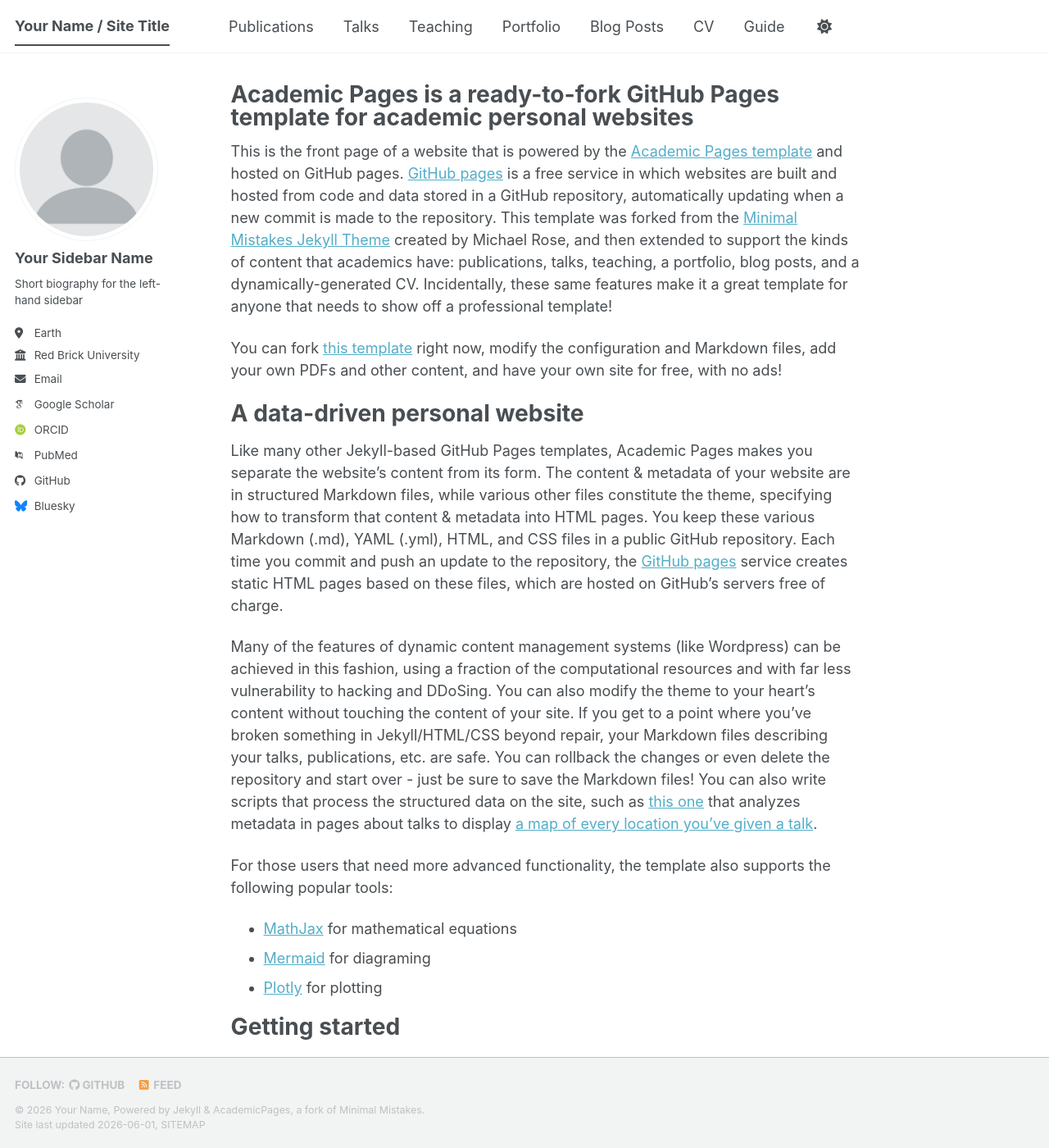
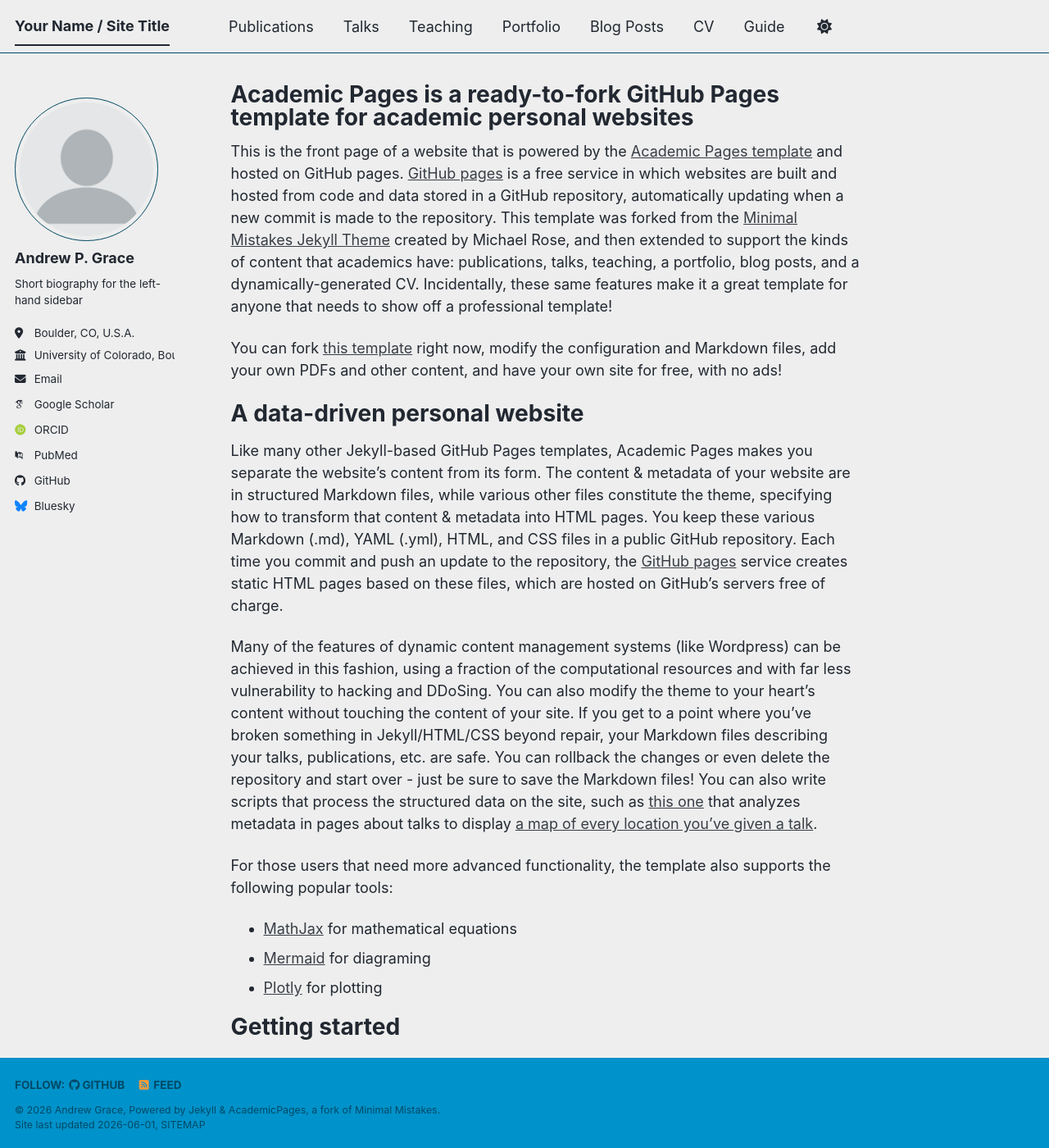
Before and after one commit to andrew-grace/andrew-grace.github.io, a Jekyll site: the page built from _pages/about.md, in a window 1280 px wide and 1400 px high. Shown: the whole window at 82% size. Built offline with Jekyll 4.4.1, drawn with Linux system fonts in a browser that asks for light colours; some web fonts are replaced; a script bundle is joined from its source files by our own code; library files that are not in the unit come from our copies.

Commit message:
Update _config.yml

```diff
--- a/_config.yml
+++ b/_config.yml
@@ -8,10 +8,10 @@
 
 # Basic Site Settings
 locale                   : "en-US"
-site_theme               : "default" # The available themes options are "default", "air", "sunrise", "mint", "dirt" and "contrast"
+site_theme               : "air" # The available themes options are "default", "air", "sunrise", "mint", "dirt" and "contrast"
 title                    : "Your Name / Site Title"
 title_separator          : "-"
-name                     : &name "Your Name"
+name                     : &name "Andrew Grace"
 description              : &description "Your Name's academic portfolio"   # Update this with a general description of your site, this is the default if not overridden by a page
 url                      : https://academicpages.github.io # The base hostname & protocol for your site e.g. "https://[your GitHub username].github.io",
                                                            # or if you already have some other page hosted on Github then use "https://[your GitHub username].github.io/[Your Repo Name]"
@@ -24,13 +24,13 @@ repository               : "academicpages/academicpages.github.io"
 author:
   # Biographic information
   avatar           : "profile.png"
-  name             : "Your Sidebar Name"
-  pronouns         : # example: "she/her"
+  name             : "Andrew P. Grace"
+  pronouns         : # example: "he/him"
   bio              : "Short biography for the left-hand sidebar"
-  location         : "Earth"
-  employer         : "Red Brick University"
+  location         : "Boulder, CO, U.S.A."
+  employer         : "University of Colorado, Boulder"
   uri              : # URL
-  email            : "none@example.org"
+  email            : "andrew (dot) grace (at) colorado (dot) edu"
 
   # Academic websites
   academia         : # URL
```
